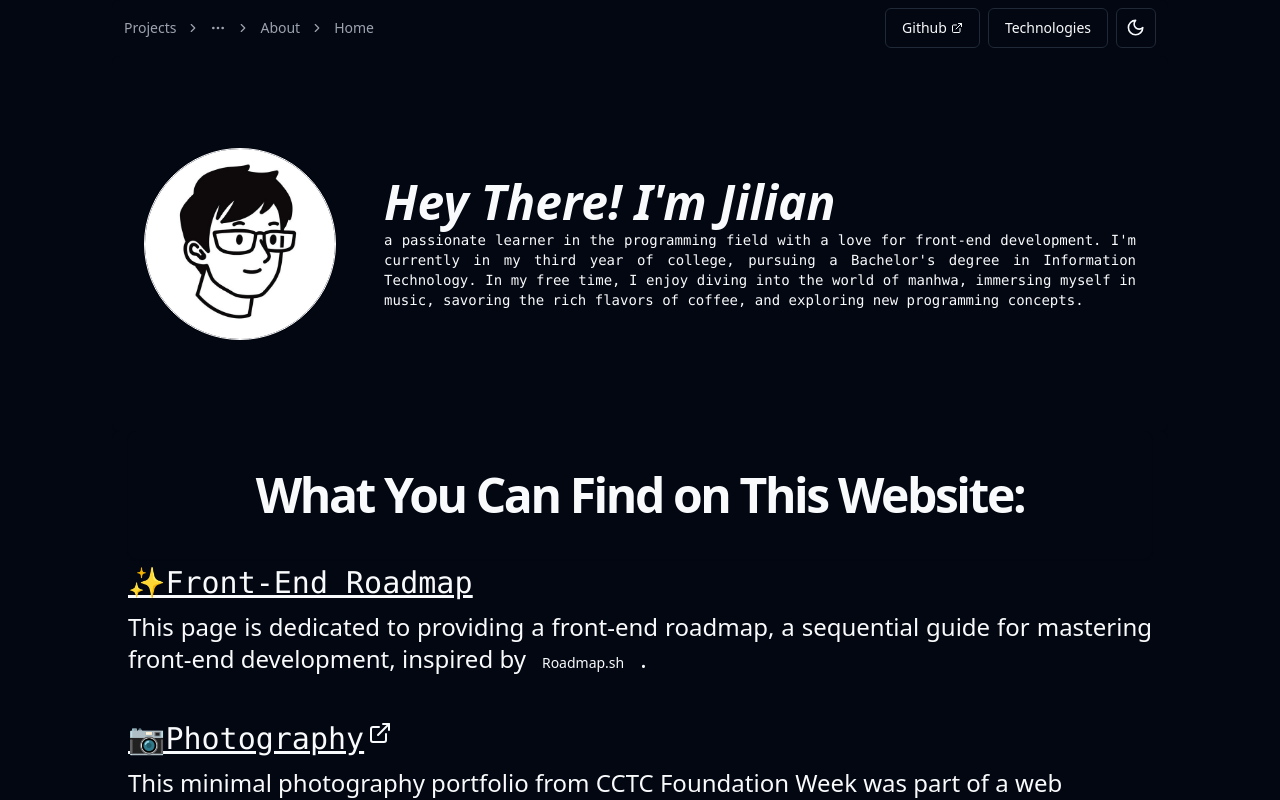
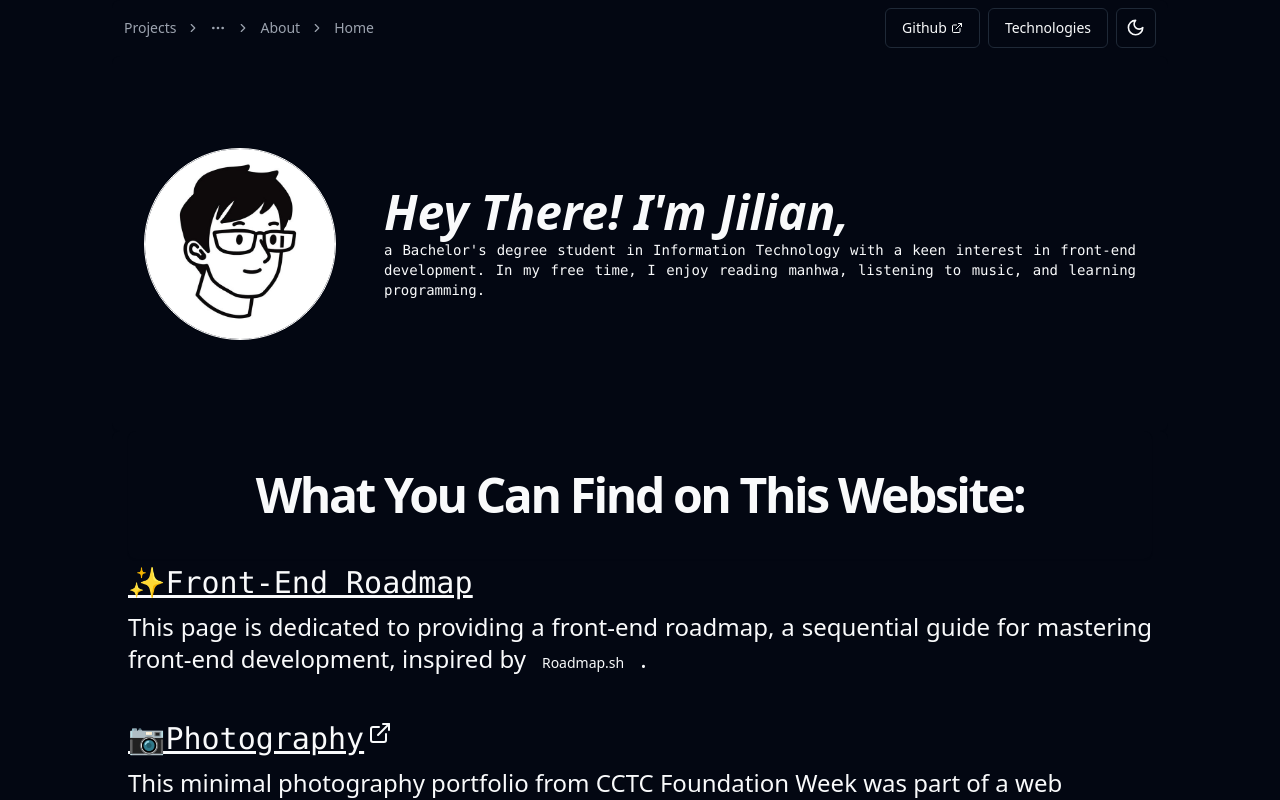
Before and after one commit to Jgarette0/FrontEnd-Roadmap, a React (Vite) app: page /About in a window 1280 px wide. Shown: the top 800 px of the page. Built offline with nearby package versions, Linux system fonts and the light colour scheme.

Commit message:
add: project page

```diff
--- a/src/components/Aboutme.tsx
+++ b/src/components/Aboutme.tsx
@@ -11,15 +11,12 @@ export function ThisIsMe() {
         />
         <div className="flex flex-col gap-y-1">
           <div className="font-roboto font-extrabold italic text-2xl md:text-5xl ">
-            Hey There! I'm Jilian
+            Hey There! I'm Jilian,
           </div>
           <div className="font-mono text-sm md:text-1xl text-justify">
-            a passionate learner in the programming field with a love for
-            front-end development. I'm currently in my third year of college,
-            pursuing a Bachelor's degree in Information Technology. In my free
-            time, I enjoy diving into the world of manhwa, immersing myself in
-            music, savoring the rich flavors of coffee, and exploring new
-            programming concepts.
+            a Bachelor's degree student in Information Technology with a keen
+            interest in front-end development. In my free time, I enjoy reading
+            manhwa, listening to music, and learning programming.
           </div>
         </div>
       </Card>
--- a/src/components/ProjectLayout.tsx
+++ b/src/components/ProjectLayout.tsx
@@ -1,4 +1,20 @@
+import { Card } from "./ui/card";
+
 const ProjectLayout = () => {
-  return <div>ProjectLayout</div>;
+  return (
+    <>
+      <Card className="px-2 flex flex-col w-full border-none">
+        <div>
+          <Card className="md:rounded-[20px] rounded-[10px] overflow-hidden">
+            <iframe
+              src="https://badminton.pinamungajan.com"
+              width="100%"
+              height="600px"
+            ></iframe>
+          </Card>
+        </div>
+      </Card>
+    </>
+  );
 };
 export default ProjectLayout;
```
